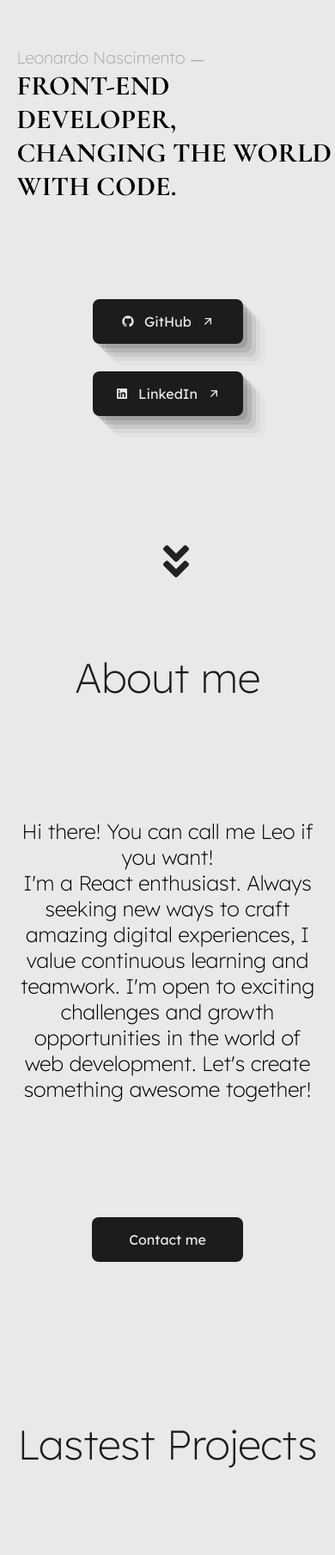
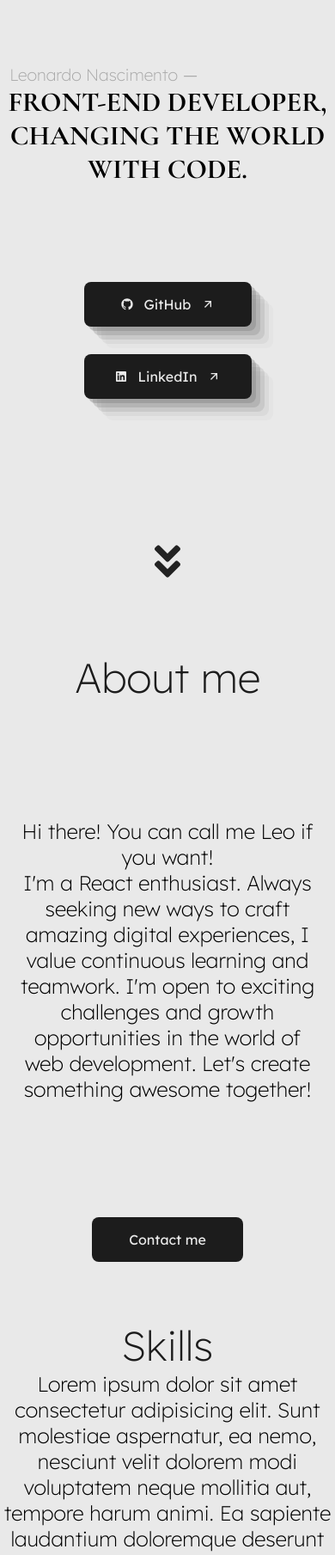
Before and after one commit to leonardonasc/portfolio, a React (Vite) app: page / in a window 390 px wide. Shown: the part 153-1962 px from the top of the page at 86% size. Built offline with nearby package versions, Linux system fonts and the light colour scheme.

Commit message:
feat(section): add skill section

```diff
--- a/src/components/Content.jsx
+++ b/src/components/Content.jsx
@@ -59,6 +59,10 @@ function Content() {
         </aside>
       </section>
 
+      <section className="skills">
+        <h2 className="title-skills">Skills</h2>
+        <p className="p-skills">Lorem ipsum dolor sit amet consectetur adipisicing elit. Sunt molestiae aspernatur, ea nemo, nesciunt velit dolorem modi voluptatem neque mollitia aut, tempore harum animi. Ea sapiente laudantium doloremque deserunt debitis.</p>
+      </section>
 
       <section id="tertiary-container" className="tertiary-container">
         <h2 className="title-projects">Lastest Projects</h2>
@@ -72,6 +76,8 @@ function Content() {
           Contacte me <IoMailOpenOutline />
         </a>
       </section>
+
+
     </>
   );
 }
--- a/src/components/styles/media.css
+++ b/src/components/styles/media.css
@@ -1,21 +1,37 @@
 @media only screen and (max-width: 600px) {
-  .container {
-      width: 90%;
+
+
+  .ul-nav {
+    text-align: center;
   }
 
+  .content-container {
+    margin-left: 0;
+  }
 
   .title-h1 {
     font-size: 1.2rem;
+    margin-left: 0.7rem;
+  }
+
+  .line {
+    margin-top: 0.2rem;
   }
 
   .title-content {
     font-size: 2rem;
+    text-align: center;
   }
 
   .title-items {
     flex-direction: column;
     align-items: center;
-    margin-right: 5%;
+    text-align: center;
+    margin-right: 0;
+  }
+
+  .content-container > a {
+    margin-left: 0;
   }
 
   .title-anchor {
@@ -56,7 +72,22 @@
     text-align: center;
     align-items: center;
     justify-content: space-evenly;
-    margin-right: 5%;
+  }
+
+  .p-skills {
+    font-size: 1.5rem;
+    width: 100%;
+    text-align: center;
+  }
+
+  .title-skills {
+    font-size: 3rem;
+    text-align: center;
+
+  }
+
+  .skills {
+    margin-left: 0;
   }
 }
 
--- a/src/index.css
+++ b/src/index.css
@@ -223,6 +223,7 @@ section {
   border-radius: 10px;
   overflow: hidden;
   box-shadow: rgba(149, 157, 165, 0.2) 0px 8px 24px;
+  margin-top: 10%; // verificar depois
 }
 
 .img-card > img {
@@ -289,3 +290,26 @@ section {
   background-color: var(--primary-color);
   color: rgb(20, 6, 39);
 }
+
+/* skills */
+
+.title-skills {
+  color: var(--extra);
+  font-family: var(--font-text);
+  font-size: 4rem;
+  font-weight: 200;
+}
+
+.skills {
+  display: flex;
+  flex-direction: column;
+  text-align: left;
+  margin-left: 5%;
+}
+
+.p-skills {
+  font-size: 1.8rem;
+  width: 50%;
+  font-family: var(--font-text);
+  font-weight: 200;
+}
```
